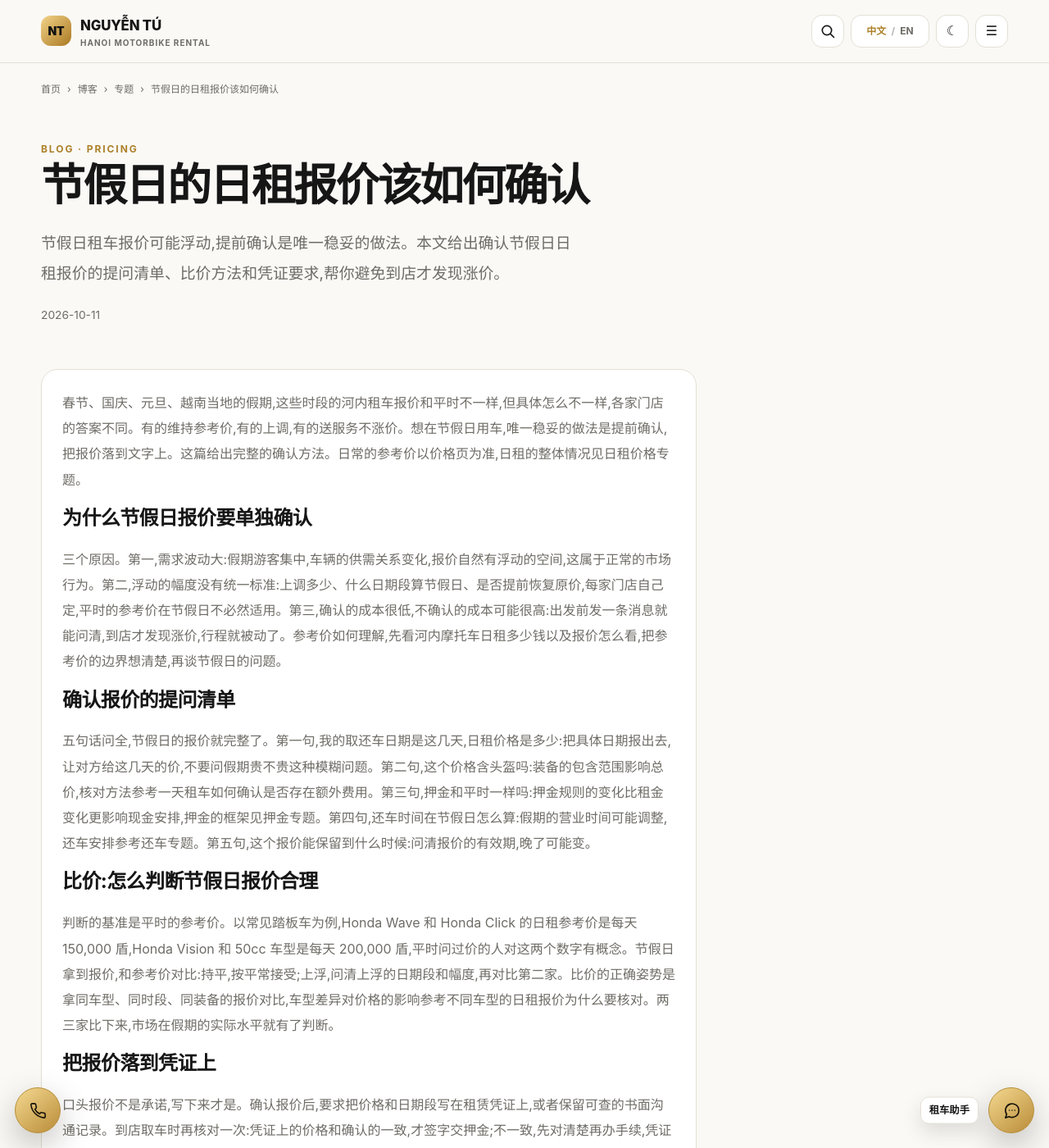
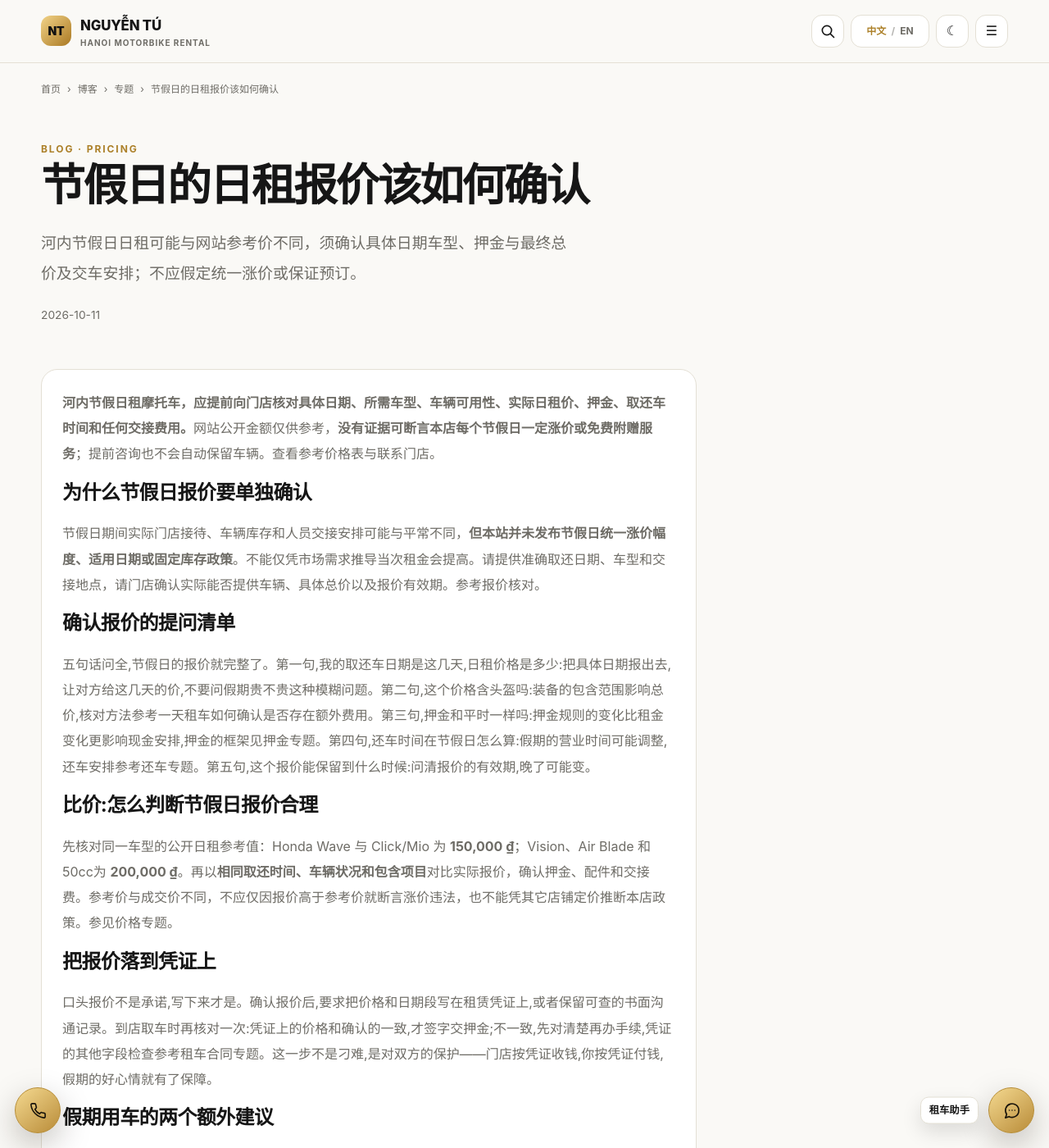
Before and after one commit to thuexemayhanoi/china, a Jekyll site: the page built from _posts/2026-10-11-hanoi-pricing-daily-15.md, in a window 1280 px wide and 1400 px high. Shown: the whole window at 82% size. Built offline with Jekyll 4.4.1, drawn with Linux system fonts in a browser that asks for light colours; some of the changed text lies outside the part shown.

Commit message:
seo(china): answer-first factual daily price corrections batch 10 15

```diff
--- a/_posts/2026-10-11-hanoi-pricing-daily-15.md
+++ b/_posts/2026-10-11-hanoi-pricing-daily-15.md
@@ -5,18 +5,19 @@ topic: "pricing"
 subtopic: "daily"
 permalink: "/blog/hanoi-pricing-daily-15/"
 title: "节假日的日租报价该如何确认"
-description: "节假日租车报价可能浮动,提前确认是唯一稳妥的做法。本文给出确认节假日日租报价的提问清单、比价方法和凭证要求,帮你避免到店才发现涨价。"
+description: "河内节假日日租可能与网站参考价不同，须确认具体日期车型、押金与最终总价及交车安排；不应假定统一涨价或保证预订。"
+last_modified_at: "2026-10-12"
 primary_keyword: "河内摩托车日租价格"
 date: "2026-10-11 18:00:19 +0700"
 seo_silo: "pricing/daily"
 breadcrumbs: [{"label": "博客", "href": "/blog/"}, {"label": "专题", "href": "/topics/pricing/daily/"}, {"label": "节假日的日租报价该如何确认"}]
 publication_method: "automated_qa"
 ---
-春节、国庆、元旦、越南当地的假期,这些时段的河内租车报价和平时不一样,但具体怎么不一样,各家门店的答案不同。有的维持参考价,有的上调,有的送服务不涨价。想在节假日用车,唯一稳妥的做法是提前确认,把报价落到文字上。这篇给出完整的确认方法。日常的参考价以[价格页](/prices/)为准,日租的整体情况见[日租价格专题](/topics/pricing/daily/)。
+**河内节假日租摩托车，应提前向门店核对具体日期、所需车型、车辆可用性、实际日租价、押金、取还车时间和任何交接费用。**网站公开金额仅供参考，**没有证据可断言本店每个节假日一定涨价或免费附赠服务**；提前咨询也不会自动保留车辆。查看[参考价格表](/prices/)与[联系门店](/contact/)。
 
 ## 为什么节假日报价要单独确认
 
-三个原因。第一,需求波动大:假期游客集中,车辆的供需关系变化,报价自然有浮动的空间,这属于正常的市场行为。第二,浮动的幅度没有统一标准:上调多少、什么日期段算节假日、是否提前恢复原价,每家门店自己定,平时的参考价在节假日不必然适用。第三,确认的成本很低,不确认的成本可能很高:出发前发一条消息就能问清,到店才发现涨价,行程就被动了。参考价如何理解,先看[河内摩托车日租多少钱以及报价怎么看](/blog/hanoi-pricing-daily-01/),把参考价的边界想清楚,再谈节假日的问题。
+节假日期间实际门店接待、车辆库存和人员交接安排可能与平常不同，**但本站并未发布节假日统一涨价幅度、适用日期或固定库存政策**。不能仅凭市场需求推导当次租金会提高。请提供准确取还日期、车型和交接地点，请门店确认实际能否提供车辆、具体总价以及报价有效期。参考[报价核对](/blog/hanoi-pricing-daily-01/)。
 
 ## 确认报价的提问清单
 
@@ -24,7 +25,7 @@ publication_method: "automated_qa"
 
 ## 比价:怎么判断节假日报价合理
 
-判断的基准是平时的参考价。以常见踏板车为例,Honda Wave 和 Honda Click 的日租参考价是每天 150,000 盾,Honda Vision 和 50cc 车型是每天 200,000 盾,平时问过价的人对这两个数字有概念。节假日拿到报价,和参考价对比:持平,按平常接受;上浮,问清上浮的日期段和幅度,再对比第二家。比价的正确姿势是拿同车型、同时段、同装备的报价对比,车型差异对价格的影响参考[不同车型的日租报价为什么要核对](/blog/hanoi-pricing-daily-08/)。两三家比下来,市场在假期的实际水平就有了判断。
+先核对同一车型的公开日租参考值：Honda Wave 与 Click/Mio 为 <strong>{{ site.data.vehicles[0].display.day }}</strong>；Vision、Air Blade 和50cc为 <strong>{{ site.data.vehicles[1].display.day }}</strong>。再以**相同取还时间、车辆状况和包含项目**对比实际报价，确认押金、配件和交接费。参考价与成交价不同，不应仅因报价高于参考价就断言涨价违法，也不能凭其它店铺定价推断本店政策。参见[价格专题](/topics/pricing/daily/)。
 
 ## 把报价落到凭证上
 
@@ -32,7 +33,7 @@ publication_method: "automated_qa"
 
 ## 假期用车的两个额外建议
 
-建议一,提前订车:节假日车源紧张,提前确认报价的同时把车也订下来,免得到店没有合适的车型,咨询要准备的信息参考[Honda Air Blade 日租咨询需要哪些信息](/blog/hanoi-pricing-daily-04/)。建议二,行程留弹性:假期的还车和取车可能排队,行程的首尾各留一小时缓冲,计时的压力就小得多。
+尽早联系门店询问是否能按指定车型及日期保留车辆，并核对预订是否真正获得确认、是否存在取消或改期条件；**发送消息或查询价格并不自动完成预约**。给交通和交车手续留弹性时间，但网站没有发布节假日固定等候时长或交接时间保证。合法驾驶资格与安全检查仍须完成。参见[联系页面](/contact/)和[交接指南](/blog/hanoi-rental-scooters-19/)。
 
 ## 结语
 
```
